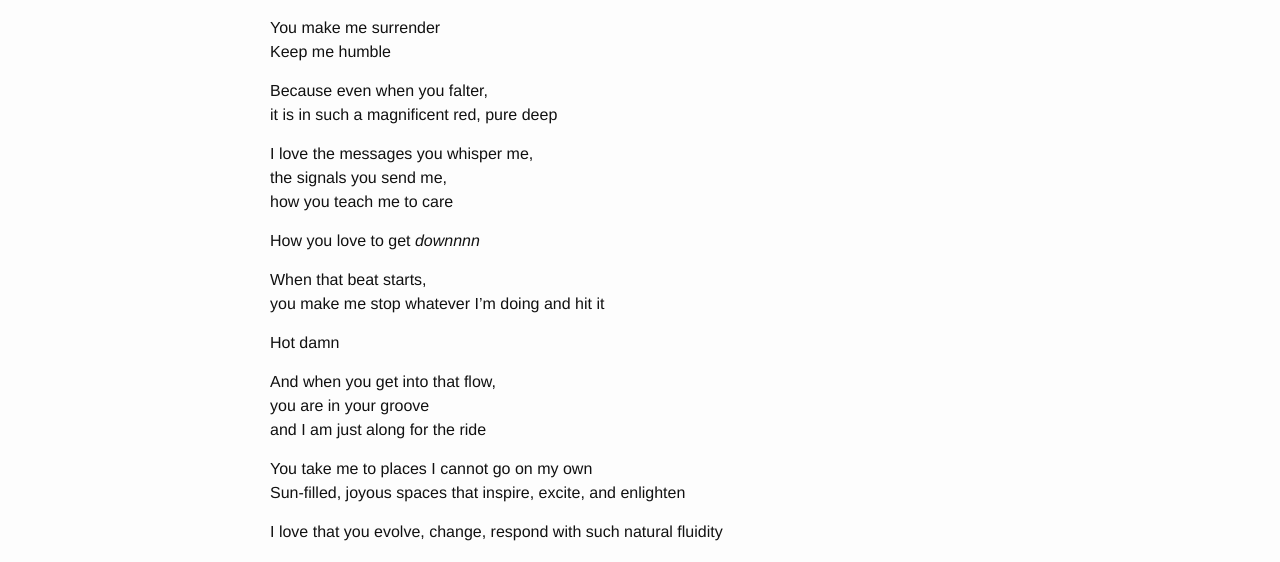
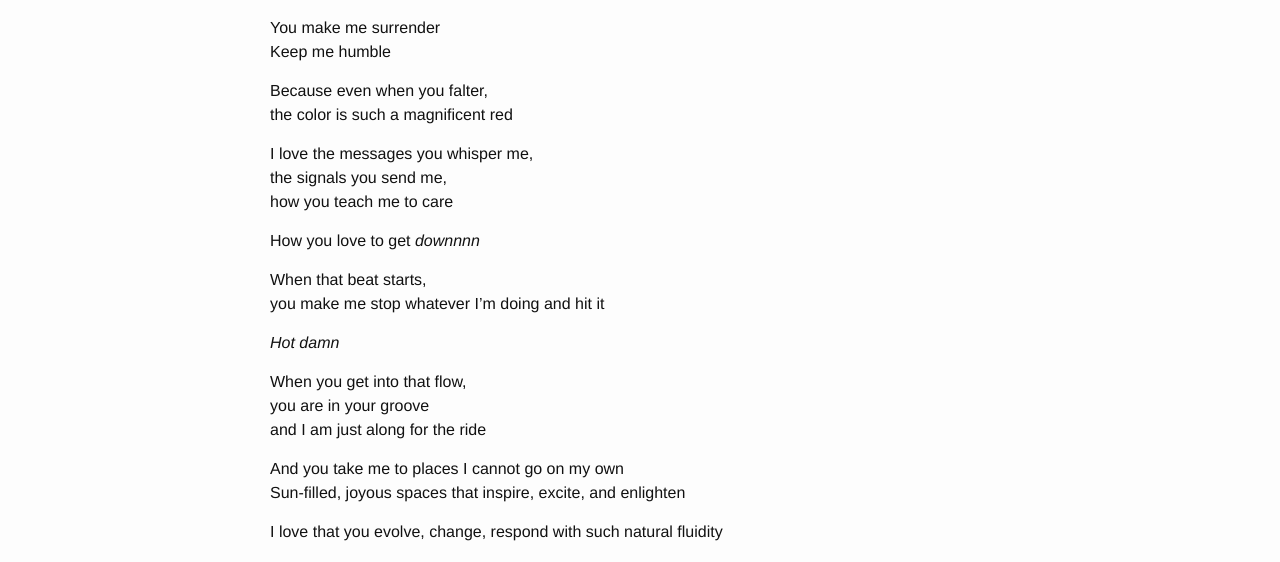
Before and after one commit to jpjane89/jpjane89.github.io, a Jekyll site: the page built from _posts/2016-05-17-dear-body.markdown, in a window 1280 px wide. Shown: the part 586-1148 px from the top of the page. Built offline with Jekyll 4.4.1, drawn with Linux system fonts in a browser that asks for light colours.

Commit message:
add edits to dear body

```diff
--- a/_posts/2016-05-17-dear-body.markdown
+++ b/_posts/2016-05-17-dear-body.markdown
@@ -26,7 +26,7 @@ You make me surrender
 Keep me humble
 
 Because even when you falter,
-it is in such a magnificent red, pure deep
+the color is such a magnificent red
 
 I love the messages you whisper me,
 the signals you send me,
@@ -37,13 +37,13 @@ How you love to get *downnnn*
 When that beat starts,
 you make me stop whatever I’m doing and hit it
 
-Hot damn
+*Hot damn*
 
-And when you get into that flow,
+When you get into that flow,
 you are in your groove
 and I am just along for the ride
 
-You take me to places I cannot go on my own
+And you take me to places I cannot go on my own
 Sun-filled, joyous spaces that inspire, excite, and enlighten
 
 I love that you evolve, change, respond with such natural fluidity
```
